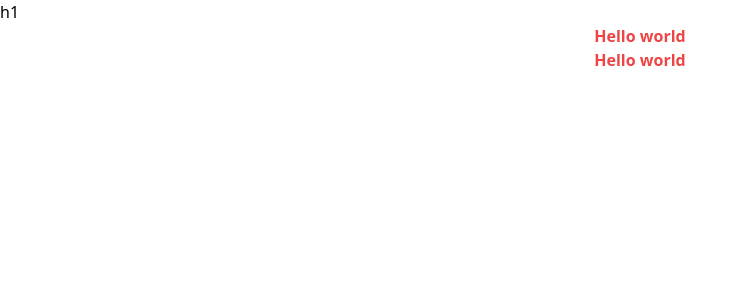
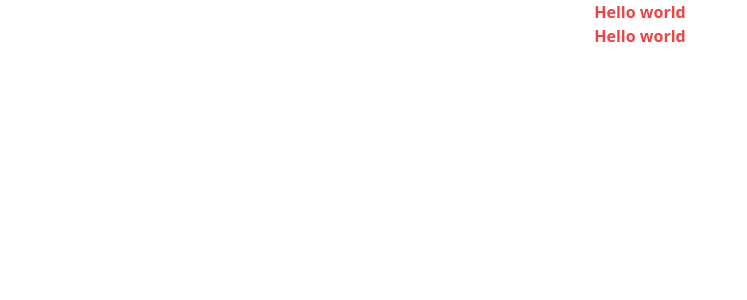
Before and after one commit to Anvarov-Ismoil/gaming-platform, a Vue app: page / in a window 1280 px wide. Shown: the top 300 px of the page, without its empty margins (0-747 px from the left). Built offline with nearby package versions, Linux system fonts and the light colour scheme.

Commit message:
Mohirs first commit

```diff
--- a/src/App.vue
+++ b/src/App.vue
@@ -1,6 +1,6 @@
 <template>
   <div>
-    h1
+
   </div>
   <RouterView />
 </template>
--- a/src/views/HomeView.vue
+++ b/src/views/HomeView.vue
@@ -1,4 +1,3 @@
-
 <template>
   <main>
     <h1 class="text-center font-bold text-red-500">Hello world</h1>
```
